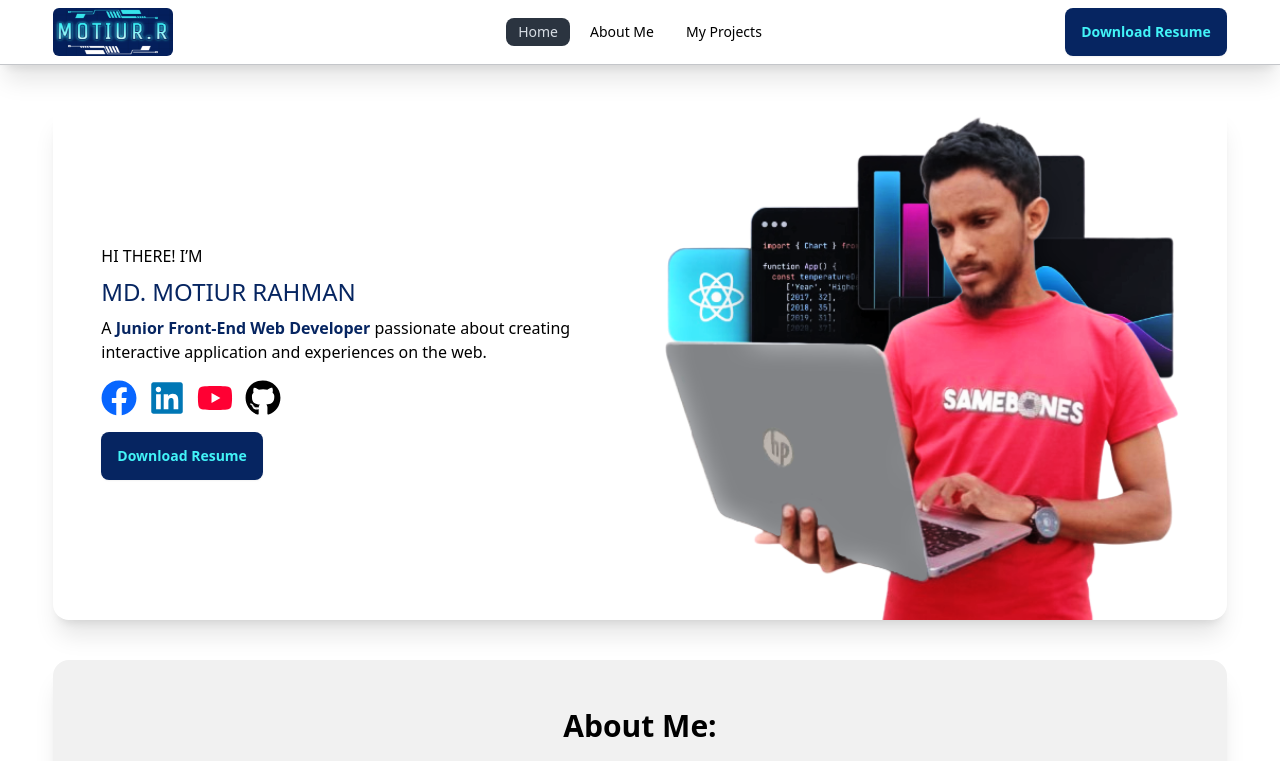
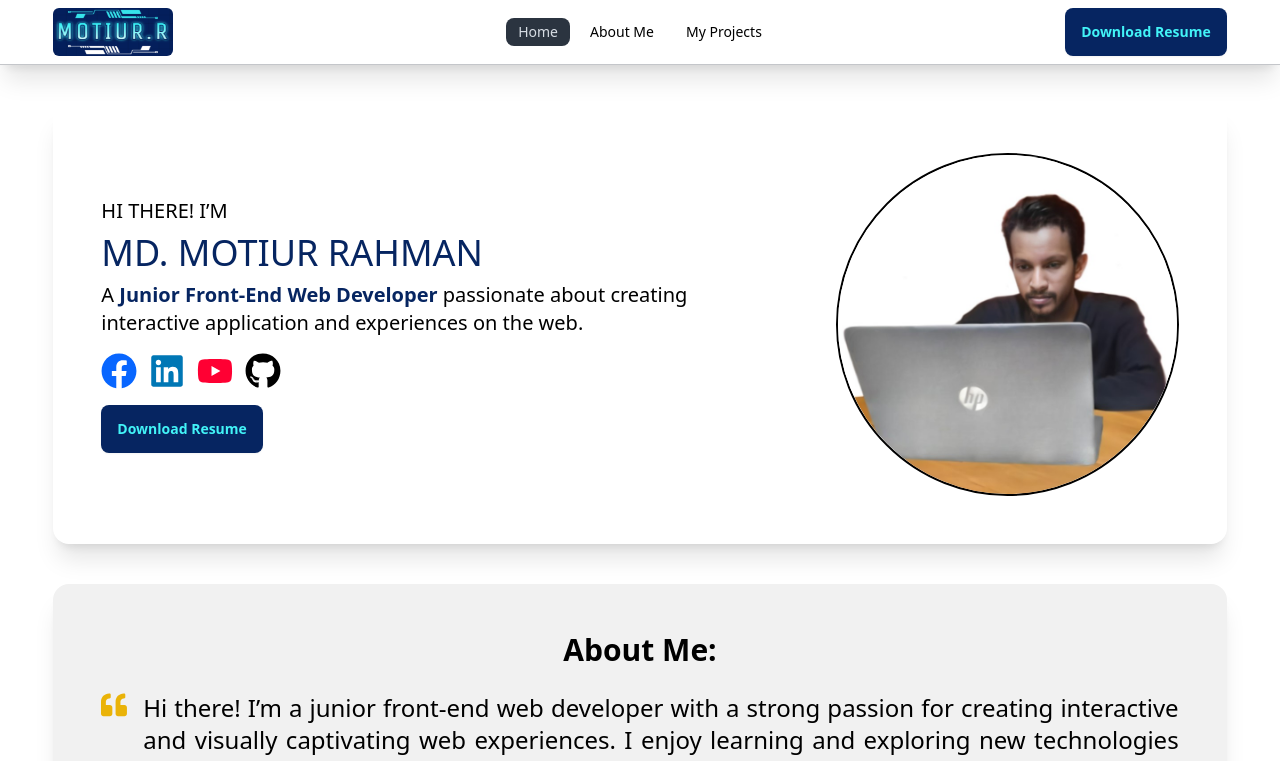
Before and after one commit to Motiur-Rahman-Dhrubo/my-portfolio, a React (Vite) app: page / in a window 1280 px wide. Shown: the top 761 px of the page. Built offline with nearby package versions, Linux system fonts and the light colour scheme.

Commit message:
change my pic

```diff
--- a/src/components/Hero/Hero.jsx
+++ b/src/components/Hero/Hero.jsx
@@ -5,14 +5,14 @@ import { FaGithub } from "react-icons/fa";
 
 const Hero = () => {
     return (
-        <div className="w-11/12 rounded-2xl mx-auto flex flex-col md:flex-row-reverse shadow-xl lg:px-12 md:px-8 md:py-0 p-6 md:gap-12 gap-6 md:mt-10 mt-6">
-            <div className="md:w-1/2 w-full flex items-end">
-                <img src="/assets/me.png" alt="my_img" className="w-full"/>
+        <div className="w-11/12 rounded-2xl mx-auto flex flex-col md:flex-row-reverse shadow-xl lg:p-12 md:p-8 p-6 md:px-8 md:gap-12 gap-8 md:mt-10 mt-6">
+            <div className="lg:w-4/12 md:w-1/2 w-full flex md:justify-end justify-center">
+                <img src="/assets/me.jpg" alt="my_img" className="w-full lg:max-w-96 max-w-80 aspect-[1/1] rounded-full border-2 border-black"/>
             </div>
-            <div className="md:w-1/2 w-full flex flex-col justify-center gap-2 md:py-8">
-                <h2 className="text-base">HI THERE! I’M</h2>
-                <h2 className="text-2xl font-medium text-[#062561]">MD. MOTIUR RAHMAN</h2>
-                <p className="text-base">A <span className="font-semibold text-[#062561]">Junior Front-End Web Developer</span> passionate about creating interactive application and experiences on the web.</p>
+            <div className="lg:w-8/12 md:w-1/2 w-full flex flex-col justify-center gap-2">
+                <h2 className="lg:text-xl text-base">HI THERE! I’M</h2>
+                <h2 className="lg:text-4xl text-2xl font-medium text-[#062561]">MD. MOTIUR RAHMAN</h2>
+                <p className="lg:text-xl text-base">A <span className="font-semibold text-[#062561]">Junior Front-End Web Developer</span> passionate about creating interactive application and experiences on the web.</p>
                 <div className="flex md:gap-3 gap-2 mt-2 text-3xl lg:text-4xl">
                     <a href="https://www.facebook.com/md.motiur.rahman.383" target="_blank"><FaFacebook className="text-[#0866FF]"/></a>
                     <a href="https://www.linkedin.com/in/md-motiur-rahman-dhrubo/" target="_blank"><FaLinkedin className="text-[#0077B5]" /></a>
```
Also changed, not shown: public/assets/me.jpg (added), public/assets/me.png (deleted).
